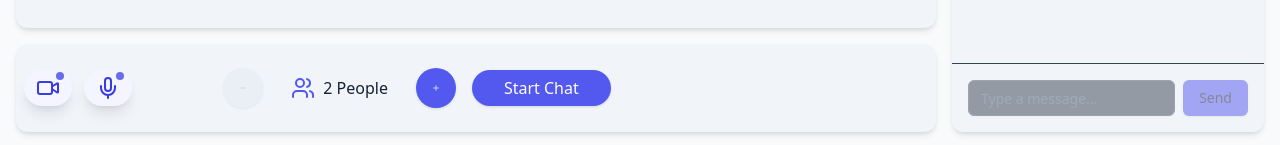
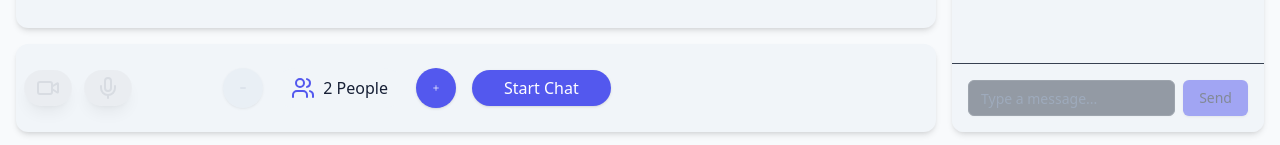
Before and after one commit to Mukul-Howale/AllChat, a Next.js app in the folder all-chat/: page /video-chat in a window 1280 px wide. Shown: the part 652-797 px from the top of the page. Built offline with nearby package versions, Linux system fonts and the light colour scheme; sample sign-in values are in the browser's storage.

Commit message:
Updated audio video toggle

```diff
--- a/all-chat/src/components/MediaControls.tsx
+++ b/all-chat/src/components/MediaControls.tsx
@@ -7,50 +7,60 @@ interface MediaControlsProps {
   isAudioOn: boolean;
   toggleVideo: () => void;
   toggleAudio: () => void;
+  hasVideo: boolean;
+  hasAudio: boolean;
 }
 
 const MediaControls: React.FC<MediaControlsProps> = ({
   isVideoOn,
   isAudioOn,
   toggleVideo,
-  toggleAudio
+  toggleAudio,
+  hasVideo,
+  hasAudio
 }) => {
   return (
     <div className="flex space-x-3 animate-fade-in">
       <Button
         onClick={toggleVideo}
+        disabled={!hasVideo}
         className={`p-3 rounded-full elevation-2 button-hover focus-ring ${
-          isVideoOn
-            ? 'bg-primary-50 text-primary-600 hover:bg-primary-100 hover:text-primary-700'
-            : 'bg-error-500 text-white hover:bg-error-600'
+          !hasVideo
+            ? 'bg-gray-200 text-gray-400 cursor-not-allowed'
+            : isVideoOn
+              ? 'bg-primary-50 text-primary-600 hover:bg-primary-100 hover:text-primary-700'
+              : 'bg-error-500 text-white hover:bg-error-600'
         } transition-all duration-200`}
-        aria-label={isVideoOn ? 'Turn off video' : 'Turn on video'}
+        aria-label={!hasVideo ? 'No camera available' : isVideoOn ? 'Turn off video' : 'Turn on video'}
       >
         <div className="relative">
           {isVideoOn ? (
-            <Video size={24} className="animate-scale-in" />
+            <Video size={24} className={`animate-scale-in ${!hasVideo ? 'opacity-50' : ''}`} />
           ) : (
-            <VideoOff size={24} className="animate-scale-in" />
+            <VideoOff size={24} className={`animate-scale-in ${!hasVideo ? 'opacity-50' : ''}`} />
           )}
-          <span className="absolute -top-1 -right-1 w-2 h-2 rounded-full bg-current animate-pulse" />
+          {hasVideo && <span className="absolute -top-1 -right-1 w-2 h-2 rounded-full bg-current animate-pulse" />}
         </div>
       </Button>
       <Button
         onClick={toggleAudio}
+        disabled={!hasAudio}
         className={`p-3 rounded-full elevation-2 button-hover focus-ring ${
-          isAudioOn
-            ? 'bg-primary-50 text-primary-600 hover:bg-primary-100 hover:text-primary-700'
-            : 'bg-error-500 text-white hover:bg-error-600'
+          !hasAudio
+            ? 'bg-gray-200 text-gray-400 cursor-not-allowed'
+            : isAudioOn
+              ? 'bg-primary-50 text-primary-600 hover:bg-primary-100 hover:text-primary-700'
+              : 'bg-error-500 text-white hover:bg-error-600'
         } transition-all duration-200`}
-        aria-label={isAudioOn ? 'Mute microphone' : 'Unmute microphone'}
+        aria-label={!hasAudio ? 'No microphone available' : isAudioOn ? 'Mute microphone' : 'Unmute microphone'}
       >
         <div className="relative">
           {isAudioOn ? (
-            <Mic size={24} className="animate-scale-in" />
+            <Mic size={24} className={`animate-scale-in ${!hasAudio ? 'opacity-50' : ''}`} />
           ) : (
-            <MicOff size={24} className="animate-scale-in" />
+            <MicOff size={24} className={`animate-scale-in ${!hasAudio ? 'opacity-50' : ''}`} />
           )}
-          <span className="absolute -top-1 -right-1 w-2 h-2 rounded-full bg-current animate-pulse" />
+          {hasAudio && <span className="absolute -top-1 -right-1 w-2 h-2 rounded-full bg-current animate-pulse" />}
         </div>
       </Button>
     </div>
--- a/all-chat/src/pages/video-chat.tsx
+++ b/all-chat/src/pages/video-chat.tsx
@@ -21,8 +21,11 @@ const VideoChat: React.FC = observer(() => {
   const [isVideoOn, setIsVideoOn] = useState(true);
   const [isAudioOn, setIsAudioOn] = useState(true);
   const [error, setError] = useState<{ type: 'media' | 'connection' | 'other'; message: string } | null>(null);
+  const [hasVideo, setHasVideo] = useState(false);
+  const [hasAudio, setHasAudio] = useState(false);
 
   const localVideoRef = useRef<HTMLVideoElement>(null);
+  const mediaStreamRef = useRef<MediaStream | null>(null);
   const [remoteVideos, setRemoteVideos] = useState<React.RefObject<HTMLVideoElement>[]>([]);
   const websocket = useRef<WebSocket | null>(null);
 
@@ -173,8 +176,13 @@ const VideoChat: React.FC = observer(() => {
         }
 
         // Update UI state based on what we got
-        setIsVideoOn(stream.getVideoTracks().length > 0);
-        setIsAudioOn(stream.getAudioTracks().length > 0);
+        mediaStreamRef.current = stream;
+        const hasVideoTrack = stream.getVideoTracks().length > 0;
+        const hasAudioTrack = stream.getAudioTracks().length > 0;
+        setHasVideo(hasVideoTrack);
+        setHasAudio(hasAudioTrack);
+        setIsVideoOn(hasVideoTrack);
+        setIsAudioOn(hasAudioTrack);
 
       } catch (error: any) {
         console.error('Media access error:', error.name, error.message);
@@ -341,9 +349,9 @@ const VideoChat: React.FC = observer(() => {
   };
 
   const toggleVideo = () => {
-    if (localVideoRef.current && localVideoRef.current.srcObject) {
-      const videoTrack = (localVideoRef.current.srcObject as MediaStream)
-        .getVideoTracks()[0];
+    const stream = mediaStreamRef.current;
+    if (stream && hasVideo) {
+      const videoTrack = stream.getVideoTracks()[0];
       if (videoTrack) {
         videoTrack.enabled = !videoTrack.enabled;
         setIsVideoOn(videoTrack.enabled);
@@ -352,9 +360,9 @@ const VideoChat: React.FC = observer(() => {
   };
 
   const toggleAudio = () => {
-    if (localVideoRef.current && localVideoRef.current.srcObject) {
-      const audioTrack = (localVideoRef.current.srcObject as MediaStream)
-        .getAudioTracks()[0];
+    const stream = mediaStreamRef.current;
+    if (stream && hasAudio) {
+      const audioTrack = stream.getAudioTracks()[0];
       if (audioTrack) {
         audioTrack.enabled = !audioTrack.enabled;
         setIsAudioOn(audioTrack.enabled);
@@ -418,6 +426,8 @@ const VideoChat: React.FC = observer(() => {
               isAudioOn={isAudioOn}
               toggleVideo={toggleVideo}
               toggleAudio={toggleAudio}
+              hasVideo={hasVideo}
+              hasAudio={hasAudio}
             />
             <ChatControls
               groupSize={groupSize}
```
